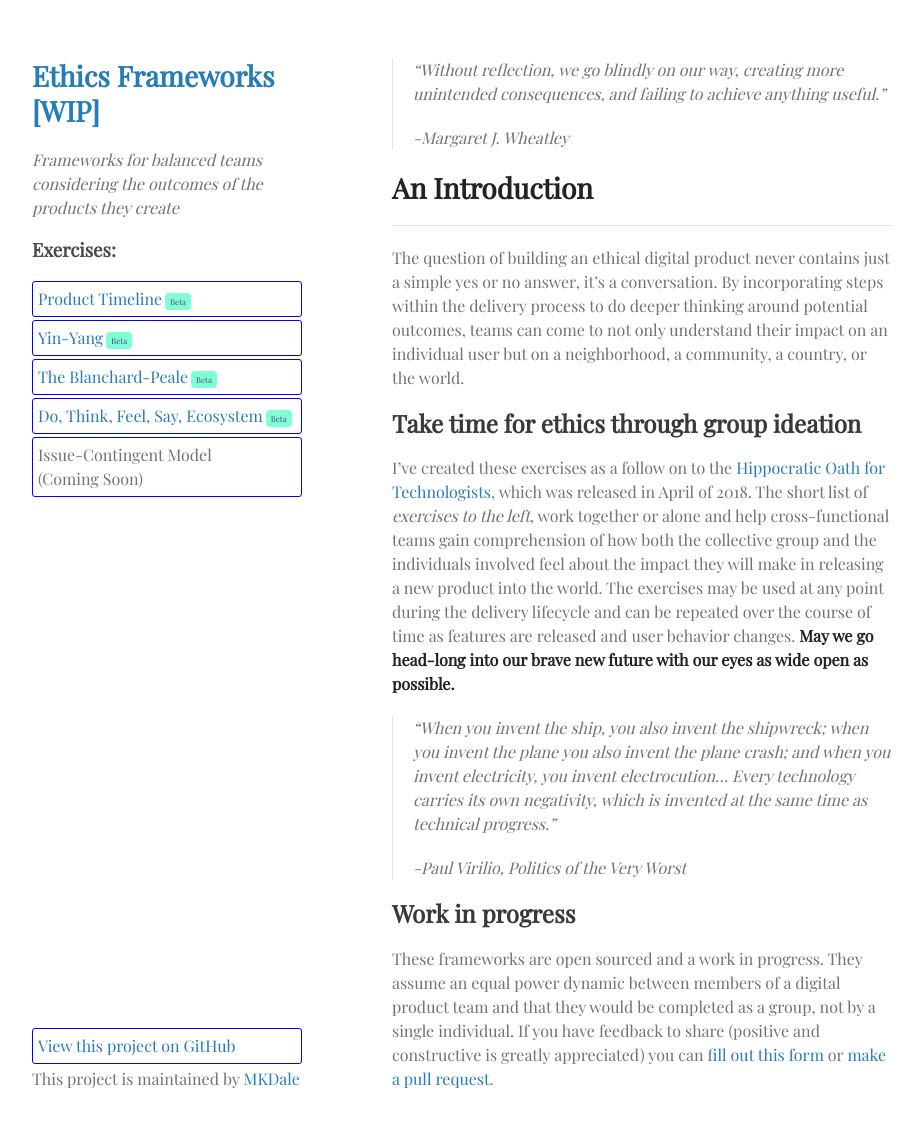
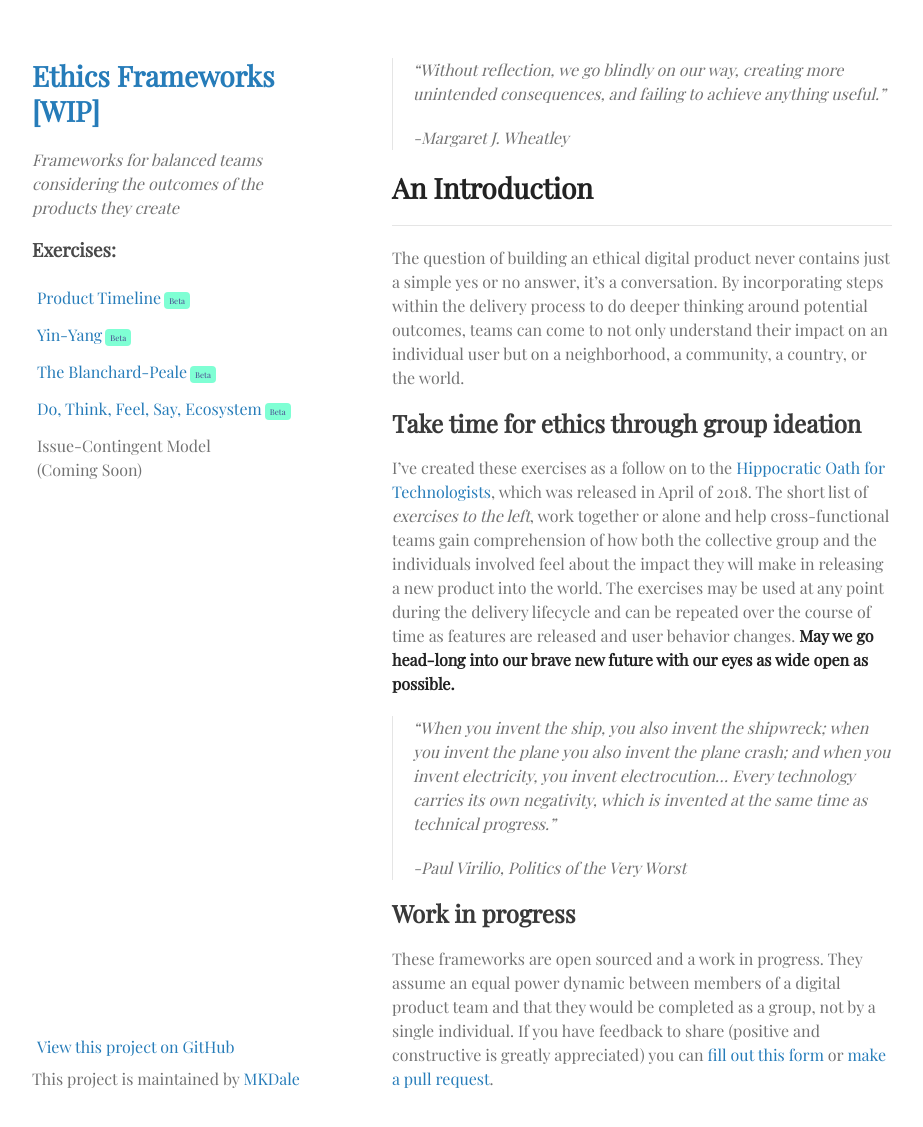
Before and after one commit to MKDale/ethics-frameworks, a Jekyll site: the page built from index.md, in a window 1280 px wide and 1161 px high. Shown: the top 1127 px of the window, without its empty margins (178-1101 px from the left). Built offline with Jekyll 4.4.1, drawn with Linux system fonts in a browser that asks for light colours.

Commit message:
updating nav css

```diff
--- a/assets/css/style.scss
+++ b/assets/css/style.scss
@@ -40,14 +40,14 @@ li {
 }
 
 p.view {
-    border: 1px solid blue;
-    border-radius: 3px;
+//    border: 1px solid blue;
+//    border-radius: 3px;
     padding: 5px;
     margin-bottom: 3px;
 }
 
 p.view:hover {
-    background-color: gainsboro;
+//    background-color: gainsboro;
 }
 
 .beta-pill {
```
